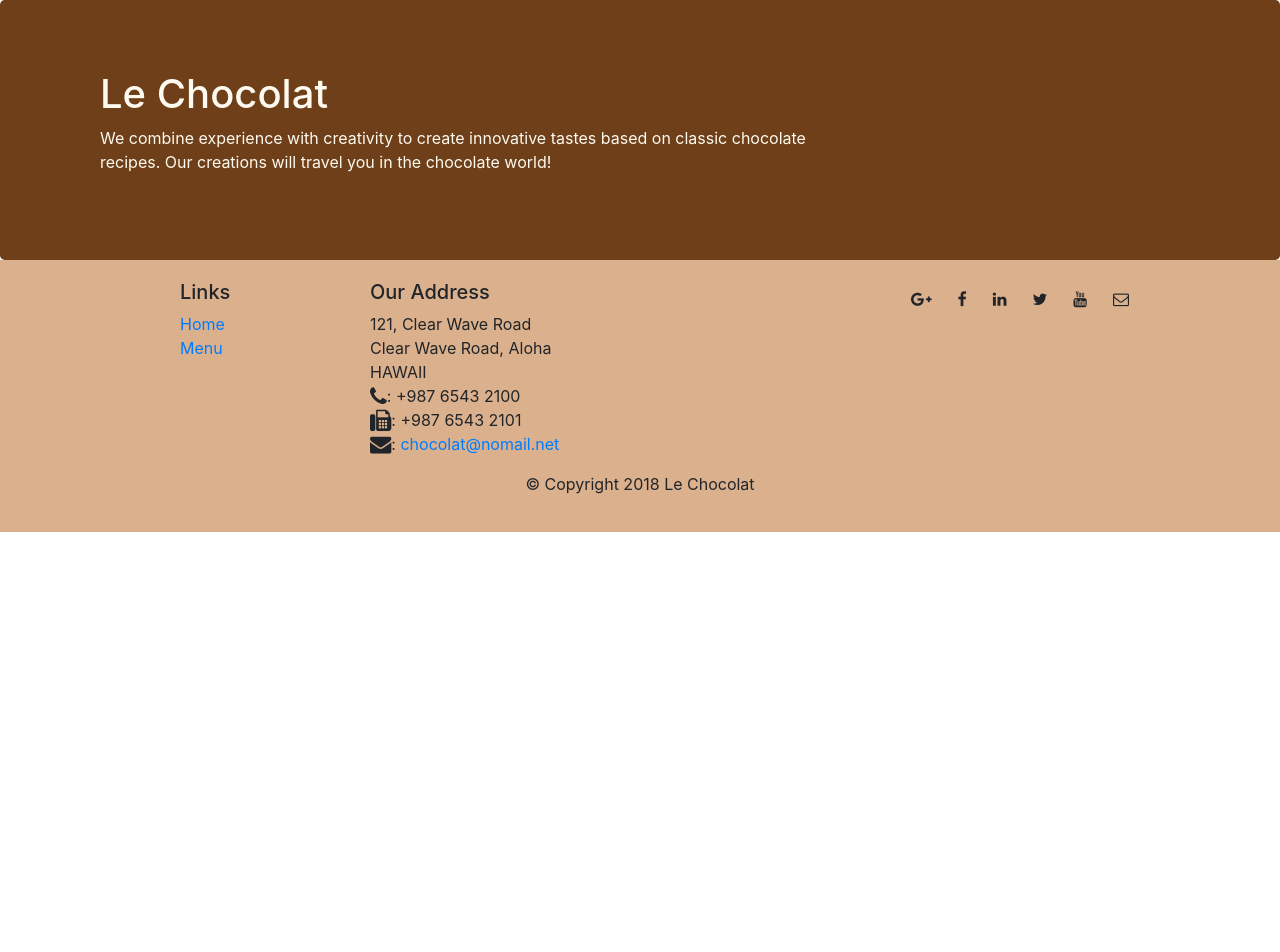
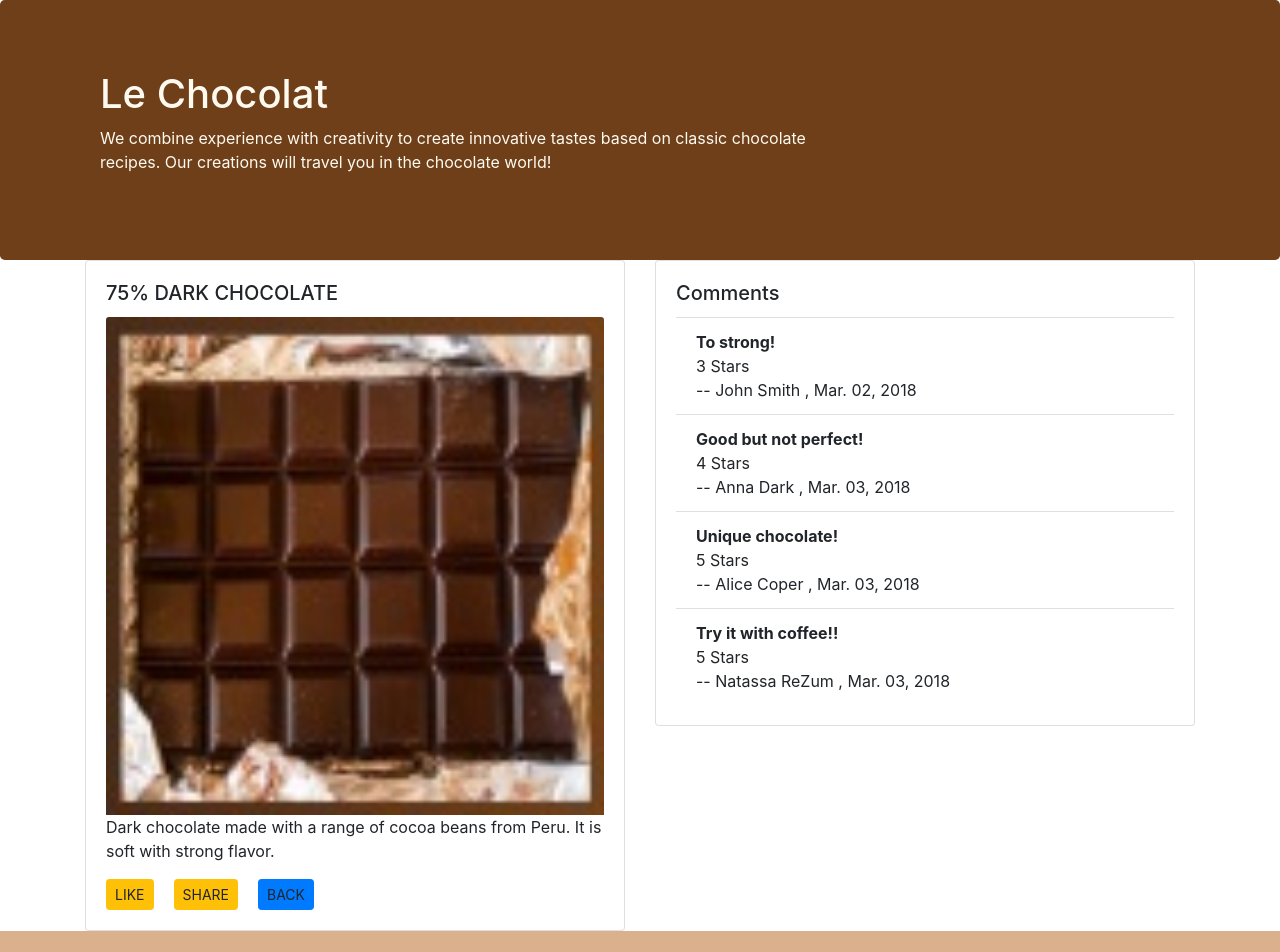
Before and after one commit to geofeid/angularChocogeo, an Angular app: page /dishdetail/1 in a window 1280 px wide. Before the commit this address led to /. Shown: the top 952 px of the page. Before the commit the page ends 800 px from the top, so only its background shows below. Built offline with nearby package versions, Linux system fonts and the light colour scheme.

Commit message:
Angular SPA

```diff
--- a/src/app/app-routing/routes.ts
+++ b/src/app/app-routing/routes.ts
@@ -6,5 +6,6 @@
 export const routes: Routes = [
   { path: 'home', component: HomeComponent },
   { path: 'menu', component: MenuComponent },
-  { path: '', redirectTo: '/home', pathMatch: 'full' }
+  { path: '', redirectTo: '/home', pathMatch: 'full' },
+  { path: 'dishdetail/:id', component: DishdetailComponent }
 ];
--- a/src/app/dishdetail/dishdetail.component.html
+++ b/src/app/dishdetail/dishdetail.component.html
@@ -8,6 +8,7 @@
           <p class="card-text">{{dish.description}}</p>
           <a href="#" class="card-link btn btn-warning btn-sm">LIKE</a>
           <a href="#" class="card-link btn btn-warning btn-sm">SHARE</a>
+          <a (click)="goBack()" class="card-link btn btn-primary btn-sm">BACK</a>
         </div>
       </div>
     </div>
--- a/src/app/dishdetail/dishdetail.component.ts
+++ b/src/app/dishdetail/dishdetail.component.ts
@@ -1,20 +1,31 @@
-import { Component, OnInit, Input } from '@angular/core';
+// import { Component, OnInit, Input } from '@angular/core';
+import { Component, OnInit} from '@angular/core';
 import { Dish } from '../shared/dish';
-
+import { DishService } from '../services/dish.service';
+import { Params, ActivatedRoute } from '@angular/router';
+import { Location } from '@angular/common';
 
 @Component({
   selector: 'app-dishdetail',
   templateUrl: './dishdetail.component.html',
   styleUrls: ['./dishdetail.component.css']
 })
+
+
+
 export class DishdetailComponent implements OnInit {
 
-  @Input()
+
   dish: Dish;
 
-  constructor() { }
-
+  constructor(private dishservice: DishService,
+    private route: ActivatedRoute,
+    private location: Location) { }
   ngOnInit() {
+    const id = +this.route.snapshot.params['id'];
+    this.dish = this.dishservice.getDish(id);
+ }
+  goBack(): void {
+    this.location.back();
   }
-
 }
--- a/src/app/menu/menu.component.html
+++ b/src/app/menu/menu.component.html
@@ -7,7 +7,7 @@
  </div>
   <div class="row ">
     <h4 class="col-12">Our famous chocolates</h4>
-    <div class="media" *ngFor="let dish of dishes"(click) = "onSelect(dish)" >
+    <div class="media" *ngFor="let dish of dishes"(click) = "onSelect(dish)"  [routerLink]="['/dishdetail', dish.id]">
       <img class=" img-thumbnail align-self-end"
         src={{dish.image}} alt={{dish.name}}>
       <div class="media-body">
@@ -21,5 +21,5 @@
       </div>
     </div>
   </div>
-  <app-dishdetail [dish] = "selectedDish"></app-dishdetail>
+
 </div>
--- a/src/app/menu/menu.component.ts
+++ b/src/app/menu/menu.component.ts
@@ -14,12 +14,9 @@
 export class MenuComponent implements OnInit {
 
 
+
   dishes: Dish[];
-  selectedDish: Dish;
 
-  onSelect(dish: Dish) {
-    this.selectedDish = dish;
-  }
 
   constructor(private dishService: DishService) { }
   ngOnInit() {
--- a/src/app/services/dish.service.ts
+++ b/src/app/services/dish.service.ts
@@ -12,4 +12,8 @@
   getDishes(): Dish[] {
     return DISHES;
   }
+
+  getDish(id: number): Dish {
+    return DISHES.filter((dish) => (dish.id === id))[0];
+  }
 }
```
